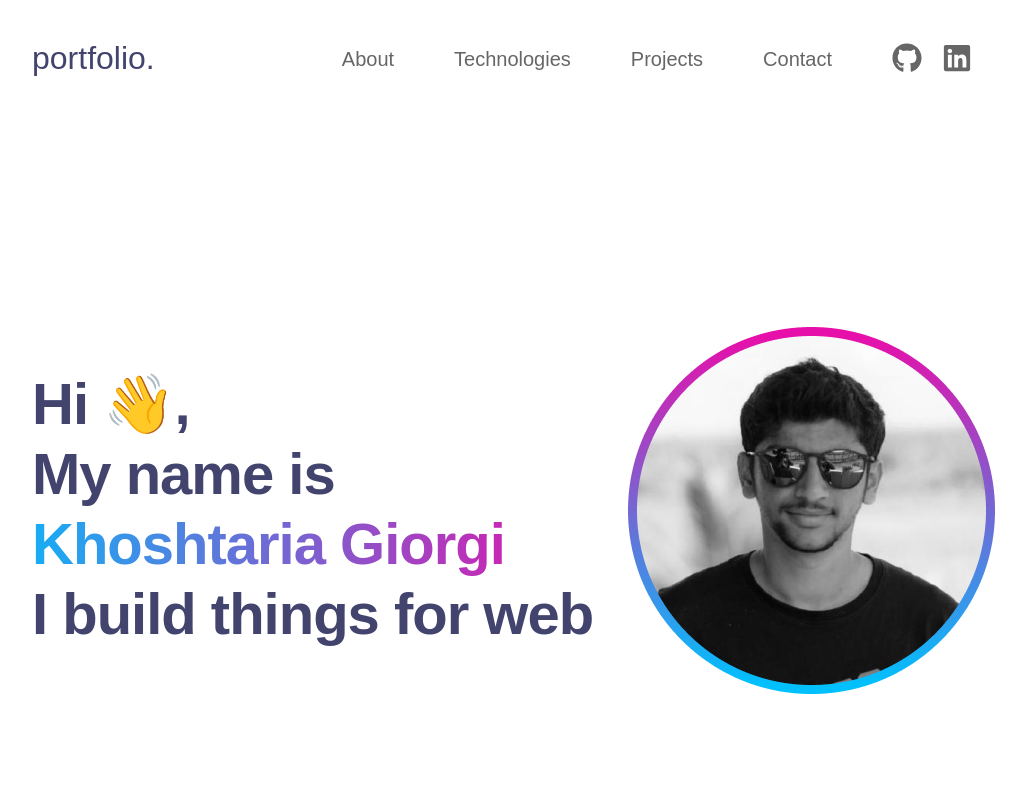
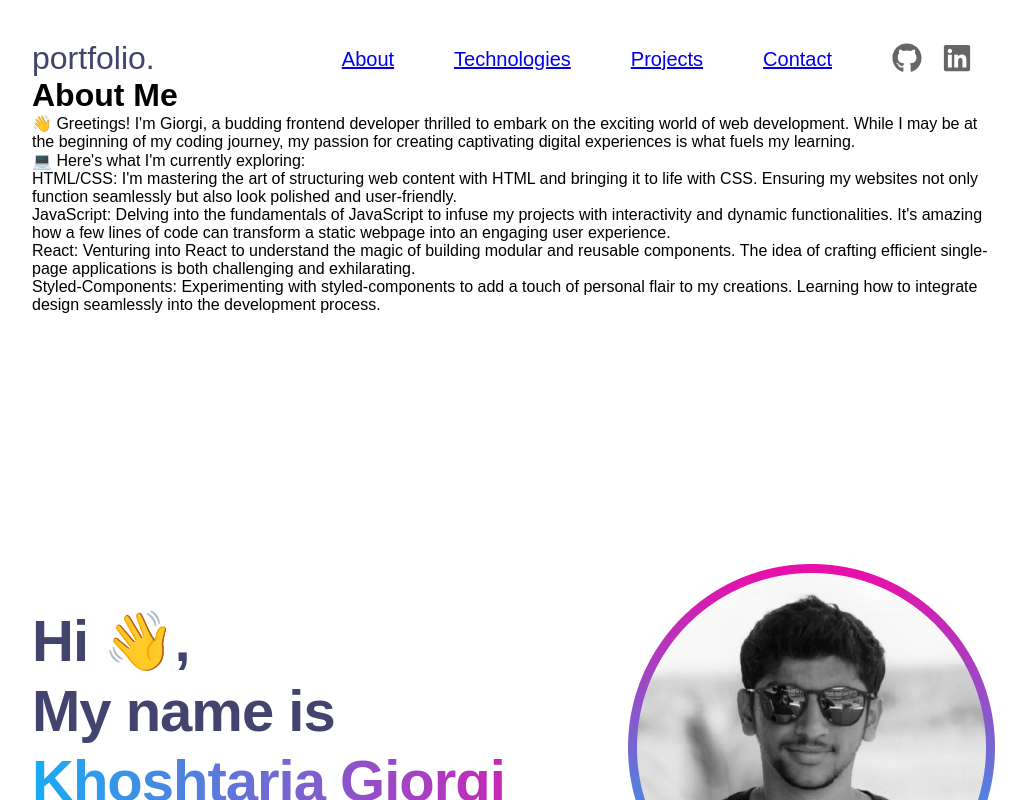
Before and after one commit to g1org11/portfolio, a React (Vite) app: page /about in a window 1280 px wide. Shown: the top 800 px of the page, without its empty margins (168-1194 px from the left). Built offline with nearby package versions, Linux system fonts and the light colour scheme.

Commit message:
add some routes

```diff
--- a/package.json
+++ b/package.json
@@ -17,6 +17,8 @@
     "@fortawesome/react-fontawesome": "^0.2.0",
     "react": "^18.2.0",
     "react-dom": "^18.2.0",
+    "react-router": "^6.21.0",
+    "react-router-dom": "^6.21.0",
     "styled-components": "^6.1.1"
   },
   "devDependencies": {
--- a/src/components/SiteContainer.tsx
+++ b/src/components/SiteContainer.tsx
@@ -1,20 +1,31 @@
 import React from "react";
+import styled from "styled-components";
 import Header from "./header/Header";
-import styled from "styled-components";
 import Hero from "./hero/Hero";
 import Languange from "./languanges/Languange";
 import Projects from "./projects/Projects";
 import Footer from "./footer/Footer";
+import { BrowserRouter as Router, Route, Routes } from "react-router-dom";
+import AboutUs from "../pages/AboutUs";
 
 const SiteContainer = () => {
   return (
+    <Router>
       <StyledContainer>
         <Header />
+        <Routes>
+          <Route path="/" element={""} />
+          <Route path="/languages" element={<Languange />} />
+          <Route path="/projects" element={<Projects />} />
+          <Route path="/about" element={<AboutUs />} />
+        </Routes>
+
         <Hero />
         <Languange />
         <Projects />
         <Footer />
       </StyledContainer>
+    </Router>
   );
 };
 
--- a/src/components/header/Header.tsx
+++ b/src/components/header/Header.tsx
@@ -5,6 +5,7 @@ import { faBars, faXmark } from "@fortawesome/free-solid-svg-icons";
 import styled from "styled-components";
 import { defaultTheme } from "../defaultTheme";
 import { useState } from "react";
+import { Link } from "react-router-dom";
 
 const Header: React.FC = () => {
   const [showMenu, setShowMenu] = useState(false);
@@ -19,10 +20,18 @@ const Header: React.FC = () => {
         <NavDiv>
           <Nav>
             <UL>
-              <li>About</li>
-              <li>Technologies</li>
-              <li>Projects</li>
-              <li>Contact</li>
+              <li>
+                <Link to="/about">About</Link>
+              </li>
+              <li>
+                <Link to="/languages">Technologies</Link>
+              </li>
+              <li>
+                <Link to="/projects">Projects</Link>
+              </li>
+              <li>
+                <Link to="/contact">Contact</Link>
+              </li>
             </UL>
           </Nav>
           <SocialIcons>
@@ -51,10 +60,18 @@ const Header: React.FC = () => {
           <Modal>
             <nav>
               <ModalUl>
-                <li>About</li>
-                <li>Technologies</li>
-                <li>Projects</li>
-                <li>Contact</li>
+                <li>
+                  <Link to="/about">About</Link>
+                </li>
+                <li>
+                  <Link to="/languages">Technologies</Link>
+                </li>
+                <li>
+                  <Link to="/projects">Projects</Link>
+                </li>
+                <li>
+                  <Link to="/contact">Contact</Link>
+                </li>
               </ModalUl>
             </nav>
           </Modal>
--- a/src/components/languanges/Languange.tsx
+++ b/src/components/languanges/Languange.tsx
@@ -1,4 +1,4 @@
-import React from "react";
+// import React from "react";
 import styled from "styled-components";
 import Codelanguanges from "./CodeLanguanges";
 import { defaultTheme } from "../defaultTheme";
--- /dev/null
+++ b/src/pages/AboutUs.tsx
@@ -0,0 +1,43 @@
+import React from "react";
+
+// import styled from "styled-components";
+
+const AboutUs = () => {
+  return (
+    <div>
+      <div>
+        <div>
+          <h1>About Me</h1>
+          <p>
+            👋 Greetings! I'm Giorgi, a budding frontend developer thrilled to embark on the
+            exciting world of web development. While I may be at the beginning of my coding journey,
+            my passion for creating captivating digital experiences is what fuels my learning.
+          </p>
+          <p>💻 Here's what I'm currently exploring:</p>
+          <p>
+            HTML/CSS: I'm mastering the art of structuring web content with HTML and bringing it to
+            life with CSS. Ensuring my websites not only function seamlessly but also look polished
+            and user-friendly.
+          </p>
+          <p>
+            JavaScript: Delving into the fundamentals of JavaScript to infuse my projects with
+            interactivity and dynamic functionalities. It's amazing how a few lines of code can
+            transform a static webpage into an engaging user experience.
+          </p>
+          <p>
+            React: Venturing into React to understand the magic of building modular and reusable
+            components. The idea of crafting efficient single-page applications is both challenging
+            and exhilarating.
+          </p>
+          <p>
+            Styled-Components: Experimenting with styled-components to add a touch of personal flair
+            to my creations. Learning how to integrate design seamlessly into the development
+            process.
+          </p>
+        </div>
+      </div>
+    </div>
+  );
+};
+
+export default AboutUs;
```
Also changed, not shown: 1 other file (tests, documents, lock files or other folders). Lines whose indentation alone changed are shown as unchanged.
